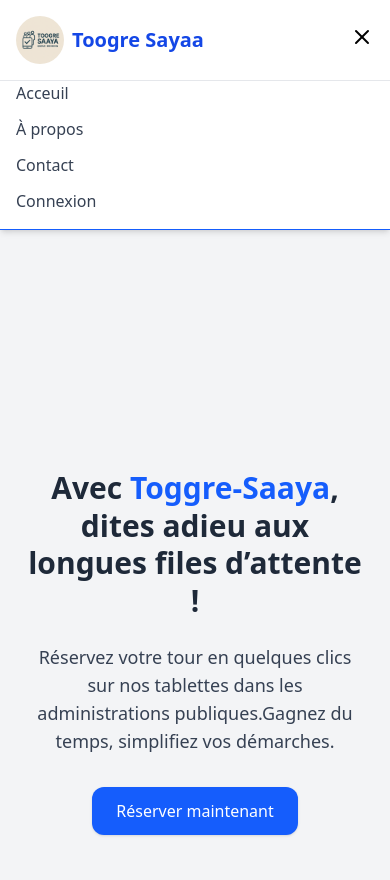
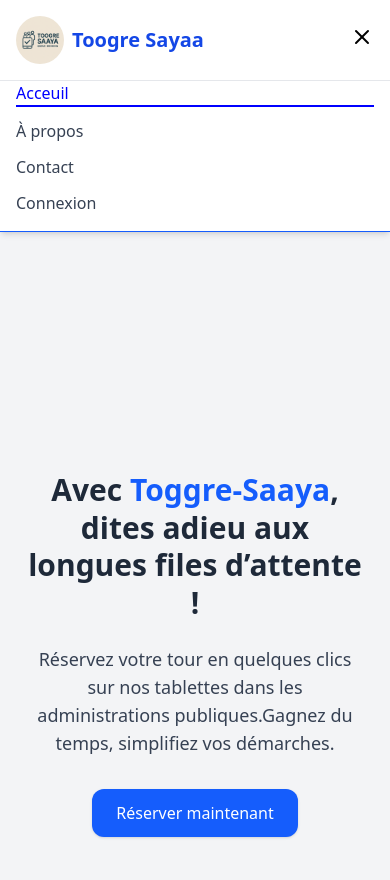
Before and after one commit to hamadosimean/toggre-saaya-web, a React (Vite) app: page / in a window 390 px wide. Both pictures are taken after a click on the button 362 px from the left and 37 px from the top of the page. Shown: the top 880 px of the page. Built offline with nearby package versions, Linux system fonts and the light colour scheme.

Commit message:
adding display and infos components

```diff
--- a/src/partials/NavBar.jsx
+++ b/src/partials/NavBar.jsx
@@ -97,13 +97,16 @@
             <ul className="flex flex-col space-y-3 text-gray-700 font-medium">
               {navLinks.map((link) => (
                 <li key={link.name}>
-                  <Link
+                  <NavLink
                     to={link.path}
                     className="block hover:text-blue-600 transition duration-300"
+                    style={({ isActive }) =>
+                      isActive ? { ...navBarActiveStyle } : undefined
+                    }
                     onClick={() => setIsMobileOpen(false)}
                   >
                     {link.name}
-                  </Link>
+                  </NavLink>
                 </li>
               ))}
             </ul>
```
